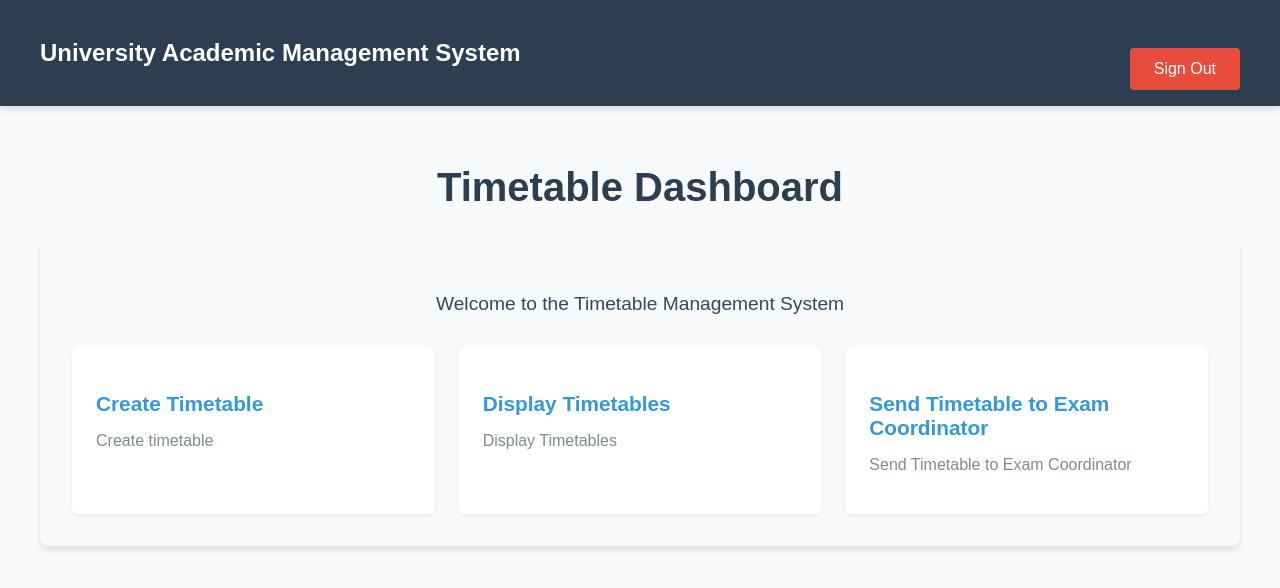
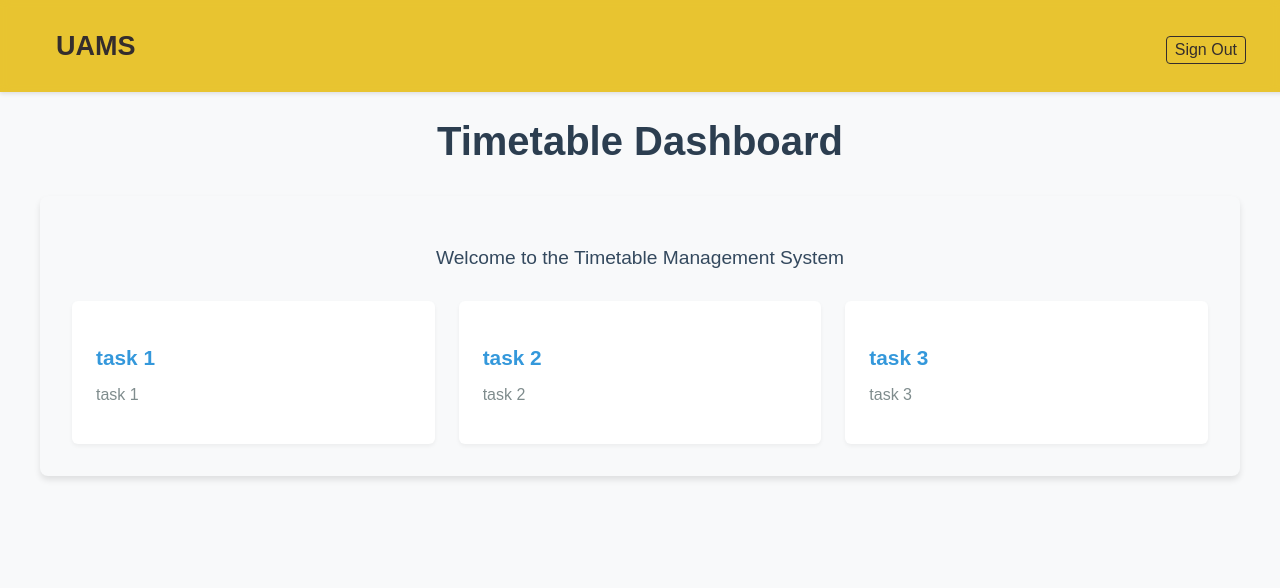
Before and after one commit to PeraMasters/UAMS_SPW, a React (Create React App) app in the folder uams/: page /timetable-dashboard in a window 1280 px wide. Shown: the top 588 px of the page. Built offline with nearby package versions, Linux system fonts and the light colour scheme.

Commit message:
did some changes to time table dashboard

```diff
--- a/uams/src/components/timetable/TimetableDashboard.js
+++ b/uams/src/components/timetable/TimetableDashboard.js
@@ -1,45 +1,28 @@
 import React from 'react';
-import { useNavigate } from 'react-router-dom';
-import supabase from '../../lib/supabaseClient';
+import DashboardNavBar from '../DashboardNavBar';
 
 const TimetableDashboard = () => {
-  const navigate = useNavigate();
-
-  const handleSignOut = async () => {
-    await supabase.auth.signOut();
-    navigate('/login');
-  };
-
   return (
     <div className="dashboard-page">
-      {/* Navbar */}
-      <nav className="navbar">
-        <div className="navbar-container">
-          <h1>University Academic Management System</h1>
-          <ul>
-            <li>
-              <button onClick={handleSignOut} className="sign-out-btn">Sign Out</button>
-            </li>
-          </ul>
-        </div>
-      </nav>
+      {/* Use the DashboardNavBar component */}
+      <DashboardNavBar />
 
-      <div className="dashboard">
+      <div className="dashboard" style={{ marginTop: '60px' }}>
         <h1>Timetable Dashboard</h1>
         <div className="dashboard-content">
           <p>Welcome to the Timetable Management System</p>
           <div className="dashboard-actions">
             <div className="action-card">
-              <h3>Create Timetable</h3>
-              <p>Create timetable</p>
+              <h3>task 1</h3>
+              <p>task 1</p>
             </div>
             <div className="action-card">
-              <h3>Display Timetables</h3>
-              <p>Display Timetables</p>
+              <h3>task 2</h3>
+              <p>task 2</p>
             </div>
             <div className="action-card">
-              <h3>Send Timetable to Exam Coordinator</h3>
-              <p>Send Timetable to Exam Coordinator</p>
+              <h3>task 3</h3>
+              <p>task 3</p>
             </div>
           </div>
         </div>
```
